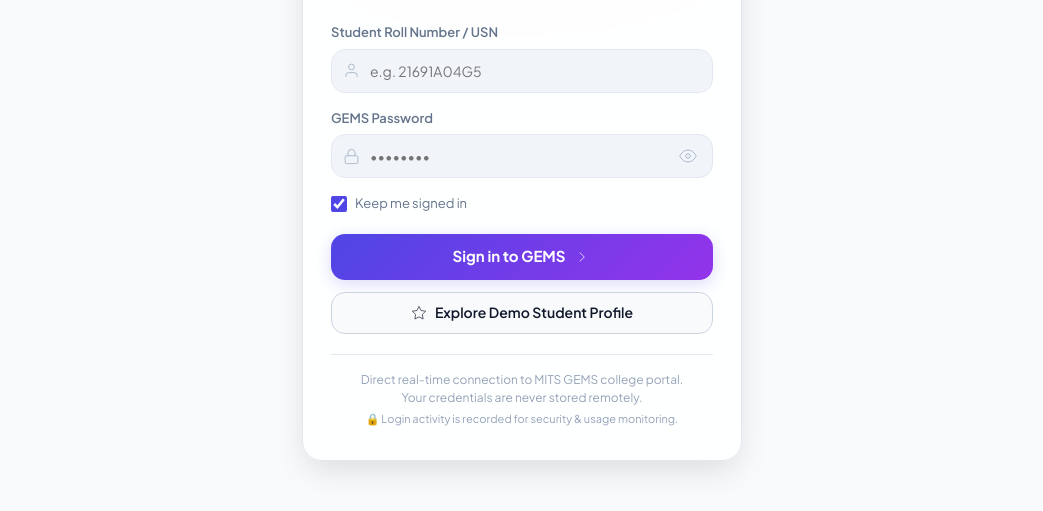
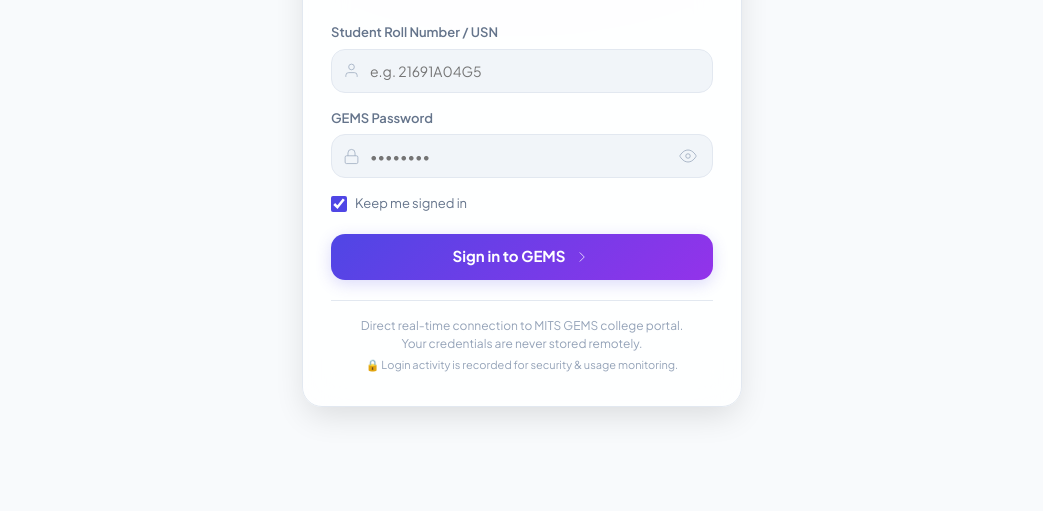
Before and after one commit to Mohan-das457/mits-one-attendance, a website: page index.html in a window 1280 px wide. Shown: the part 295-806 px from the top of the page, without its empty margins (118-1161 px from the left). Drawn offline with Linux system fonts and the light colour scheme.

Commit message:
Remove Explore Demo Student Profile button from login page

```diff
--- a/index.html
+++ b/index.html
@@ -388,27 +388,6 @@
       cursor: wait;
     }
 
-    .btn-demo {
-      width: 100%;
-      height: 42px;
-      border-radius: var(--radius-md);
-      background: var(--surface-hover);
-      border: 1px solid var(--border-strong);
-      color: var(--text-main);
-      font-weight: 600;
-      font-size: 14px;
-      display: flex;
-      align-items: center;
-      justify-content: center;
-      gap: 8px;
-      margin-top: 12px;
-      transition: all 0.2s ease;
-    }
-    .btn-demo:hover {
-      border-color: var(--brand-from);
-      color: var(--brand-from);
-      background: var(--brand-subtle);
-    }
 
     .error-box {
       margin-top: 14px;
@@ -1483,11 +1462,6 @@
             <svg viewBox="0 0 24 24" fill="none" stroke="currentColor" style="width:18px;height:18px;"><polyline points="9 18 15 12 9 6"/></svg>
           </button>
 
-          <button id="demoModeBtn" class="btn-demo" type="button">
-            <svg viewBox="0 0 24 24" fill="none" stroke="currentColor" style="width:16px;height:16px;"><polygon points="12 2 15.09 8.26 22 9.27 17 14.14 18.18 21.02 12 17.77 5.82 21.02 7 14.14 2 9.27 8.91 8.26 12 2"/></svg>
-            <span>Explore Demo Student Profile</span>
-          </button>
-
           <div id="loginErrorBox" class="error-box" hidden>
             <svg viewBox="0 0 24 24" fill="none" stroke="currentColor"><circle cx="12" cy="12" r="10"/><line x1="12" y1="8" x2="12" y2="12"/><line x1="12" y1="16" x2="12.01" y2="16"/></svg>
             <span id="loginErrorText"></span>
@@ -2471,14 +2445,12 @@
         errorBox.hidden = true;
 
         try {
-          const endpoint = isDemo ? '/api/demo' : '/api/data';
-          const options = isDemo
-            ? { method: 'GET' }
-            : {
-                method: 'POST',
-                headers: { 'Content-Type': 'application/json' },
-                body: JSON.stringify(credentials)
-              };
+          const endpoint = '/api/data';
+          const options = {
+            method: 'POST',
+            headers: { 'Content-Type': 'application/json' },
+            body: JSON.stringify(credentials)
+          };
 
           const response = await fetch(endpoint, options);
           const data = await response.json().catch(() => ({}));
@@ -2549,10 +2521,6 @@
         const password = $('#passwordInput').value.trim();
         if (!username || !password) return;
         fetchAttendanceData({ username, password }, false);
-      });
-
-      $('#demoModeBtn').addEventListener('click', () => {
-        fetchAttendanceData({ username: 'demo', password: 'demo' }, true);
       });
 
       $('#refreshBtn').addEventListener('click', () => {
```
